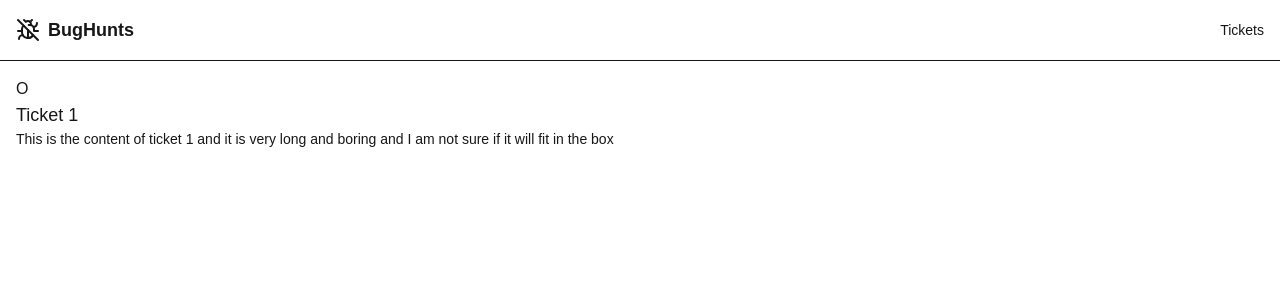
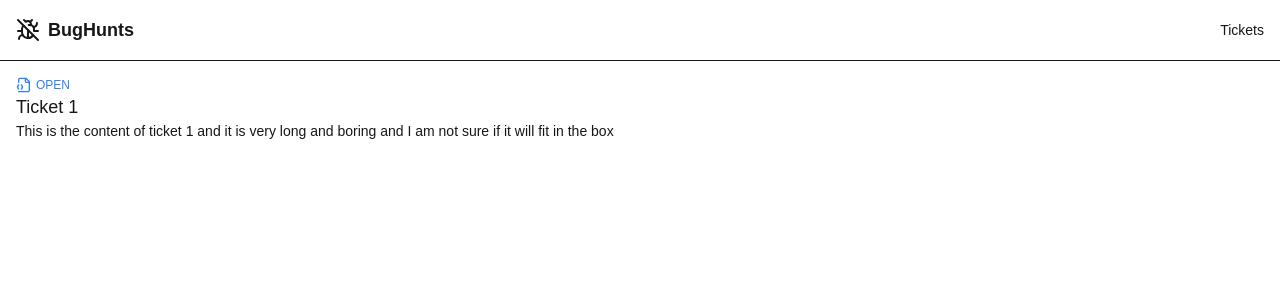
Before and after one commit to femmor/bug-hunt, a Next.js app: page /tickets/1 in a window 1280 px wide. Shown: the top 300 px of the page. Built offline with nearby package versions, Linux system fonts and the light colour scheme.

Commit message:
chore: add react-icons

```diff
--- a/package.json
+++ b/package.json
@@ -16,7 +16,8 @@
     "lucide-react": "^0.503.0",
     "next": "15.3.1",
     "react": "^19.0.0",
-    "react-dom": "^19.0.0"
+    "react-dom": "^19.0.0",
+    "react-icons": "^5.5.0"
   },
   "devDependencies": {
     "@commitlint/cli": "^19.8.0",
--- a/src/app/tickets/[ticketId]/page.tsx
+++ b/src/app/tickets/[ticketId]/page.tsx
@@ -1,4 +1,7 @@
 import { initialTickets } from "@/data";
+import { FaRegCheckCircle } from "react-icons/fa";
+import { BsHourglassSplit } from "react-icons/bs";
+import { LuFileJson2 } from "react-icons/lu";
 
 interface TicketProps {
   params: {
@@ -7,9 +10,21 @@ interface TicketProps {
 }
 
 const TICKET_ICONS = {
-  OPEN: "O",
-  CLOSED: "X",
-  "IN PROGRESS": ">",
+  OPEN: (
+    <div className="text-blue-500 flex gap-1 items-center">
+      <LuFileJson2 /> <span className="text-xs">OPEN</span>
+    </div>
+  ),
+  CLOSED: (
+    <div className="text-green-500 flex gap-1 items-center">
+      <FaRegCheckCircle /> <span className="text-xs">CLOSED</span>
+    </div>
+  ),
+  "IN PROGRESS": (
+    <div className="text-yellow-500 flex gap-1 items-center">
+      <BsHourglassSplit /> <span className="text-xs">IN PROGRESS</span>
+    </div>
+  ),
 };
 
 const Ticket = async ({ params }: TicketProps) => {
```
Also changed, not shown: 1 other file (tests, documents, lock files or other folders).
